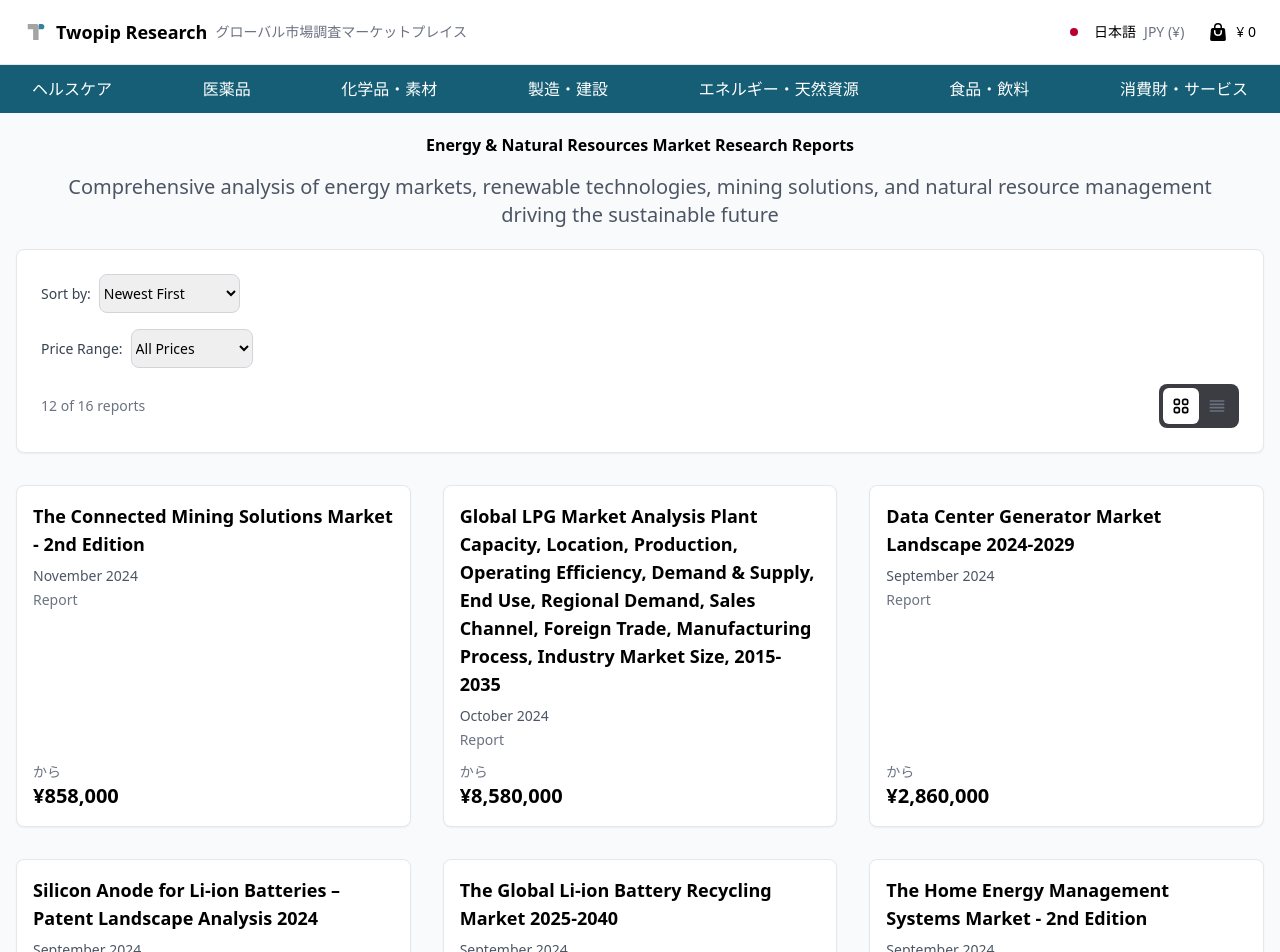
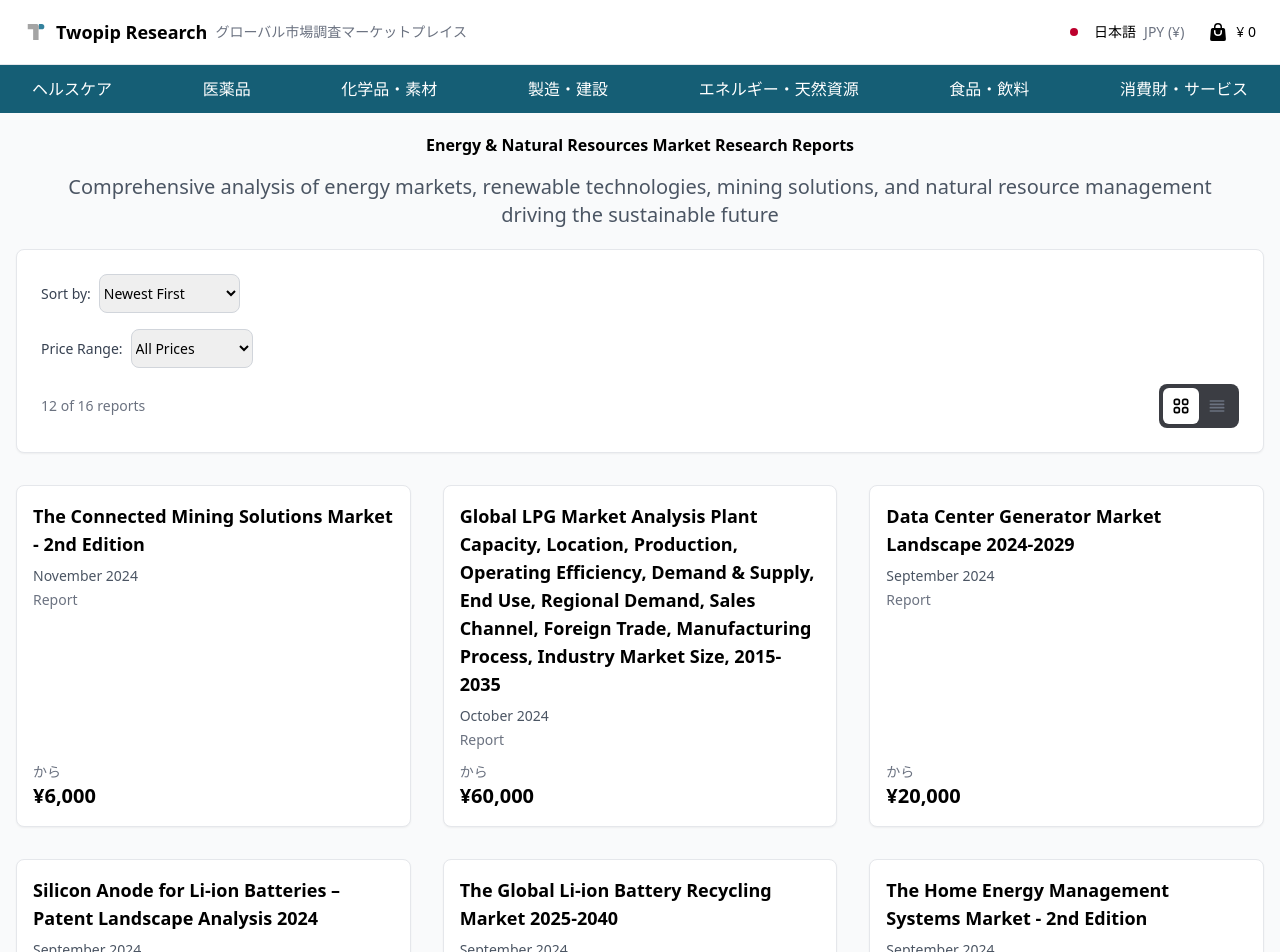
Before and after one commit to iqbalrahmanlean/cart_leanx, a React (Create React App) app: page /report/energy-natural-resources in a window 1280 px wide. Shown: the top 952 px of the page. Built offline with nearby package versions, Linux system fonts and the light colour scheme.

Commit message:
Update content

```diff
--- a/src/components/ConsumerGoodsServicesReportsPage.js
+++ b/src/components/ConsumerGoodsServicesReportsPage.js
@@ -17,11 +17,11 @@ const ConsumerGoodsServicesReportsPage = () => {
 
   // Currency conversion rates (JPY is base in your data)
     const currencyRates = {
-        'USD ($)': 1,
-        'JPY (¥)': 143,
-        'EUR (€)': 0.85,
-        'KRW (₩)': 1320
-    };
+    'USD ($)': 0.007, // 1 JPY = 0.007 USD
+    'JPY (¥)': 1,     // Base currency
+    'EUR (€)': 0.006, // 1 JPY = 0.006 EUR
+    'KRW (₩)': 9.2    // 1 JPY = 9.2 KRW
+  };
 
   // Get currency symbol for display
   const getCurrencySymbol = (currency) => {
--- a/src/components/EnergyNaturalResourcesReportsPage.js
+++ b/src/components/EnergyNaturalResourcesReportsPage.js
@@ -16,12 +16,12 @@ const EnergyNaturalResourcesReportsPage = () => {
   const [priceRange, setPriceRange] = useState('all');
 
   // Currency conversion rates (JPY is base in your data)
-   const currencyRates = {
-        'USD ($)': 1,
-        'JPY (¥)': 143,
-        'EUR (€)': 0.85,
-        'KRW (₩)': 1320
-    };
+ const currencyRates = {
+    'USD ($)': 0.007, // 1 JPY = 0.007 USD
+    'JPY (¥)': 1,     // Base currency
+    'EUR (€)': 0.006, // 1 JPY = 0.006 EUR
+    'KRW (₩)': 9.2    // 1 JPY = 9.2 KRW
+  };
 
   // Get currency symbol for display
   const getCurrencySymbol = (currency) => {
--- a/src/components/FoodBeverageReportsPage.js
+++ b/src/components/FoodBeverageReportsPage.js
@@ -17,11 +17,11 @@ const FoodBeverageReportsPage = () => {
 
   // Currency conversion rates (JPY is base in your data)
   const currencyRates = {
-        'USD ($)': 1,
-        'JPY (¥)': 143,
-        'EUR (€)': 0.85,
-        'KRW (₩)': 1320
-    };
+    'USD ($)': 0.007, // 1 JPY = 0.007 USD
+    'JPY (¥)': 1,     // Base currency
+    'EUR (€)': 0.006, // 1 JPY = 0.006 EUR
+    'KRW (₩)': 9.2    // 1 JPY = 9.2 KRW
+  };
 
   // Get currency symbol for display
   const getCurrencySymbol = (currency) => {
```
